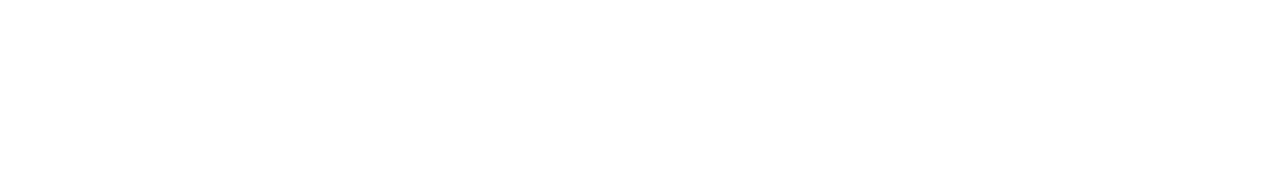
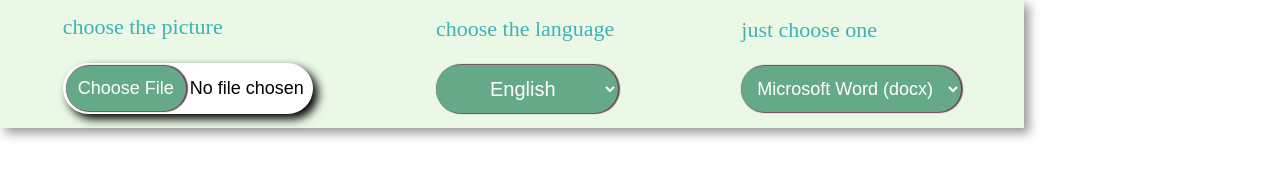
Before and after one commit to GSG-G10/MA_OCR, a website: page public/index.html in a window 1280 px wide. Drawn offline with Linux system fonts and the light colour scheme.

Commit message:
creat input fields

```diff
--- a/public/index.html
+++ b/public/index.html
@@ -4,9 +4,68 @@
   <meta charset="UTF-8">
   <meta http-equiv="X-UA-Compatible" content="IE=edge">
   <meta name="viewport" content="width=device-width, initial-scale=1.0">
+  <link rel="stylesheet" href="style.css">
   <title>MA_OCR</title>
 </head>
 <body>
+  <div class="main-contenar">
+    <div>
+      <label class="input-img-label">choose the picture</label><br>
+      <input class="input-img-input" type="file" required >
+    </div>
+    <div class="choose-language">
+      <label class="language-label" for="language">choose the language</label><br>
+      <select class="language-select" name="language">
+        <option value="English">English</option>
+        <option value="French">French</option>
+        <option value="Arabic">Arabic</option>
+        <option value="German">German</option>
+        <option value="Chinese">Chinese</option>
+      </select>
+    </div>
+    <div class="type-label">
+      <label class="type-label-what"for="to-what">just choose one</label><br>
+      <select class="type-select" name="to-what">
+        <option value="Microsoft Word (docx)">Microsoft Word (docx)</option>
+        <option value="Microsoft Excle (xlsx)">Microsoft Excle (xlsx)</option>
+        <option value="Text Plain (txt)">Text Plain (txt)</option>
+      </select>
+    </div>
+  </div>
 
+
+
+
+
+
+
+  <!-- <div class="main-form">
+    <div class="input-img">
+      <label class="input-img-label">choose the picture</label>
+      <input class="input-img-input" type="file" id="myfile" name="myfile" required >
+    </div>
+
+    <div class="choose-language">
+      <label class="language-label" for="language">choose the language</label>
+      <select class="language-select" name="language">
+        <option value="English">English</option>
+        <option value="French">French</option>
+        <option value="Arabic">Arabic</option>
+        <option value="German">German</option>
+        <option value="Chinese">Chinese</option>
+      </select>
+    </div>
+
+    <div class="type-label">
+      <label class="type-label-what"for="to-what">just choose one</label>
+      <select class="type-select" name="to-what">
+        <option value="Microsoft Word (docx)">Microsoft Word (docx)</option>
+        <option value="Microsoft Excle (xlsx)">Microsoft Excle (xlsx)</option>
+        <option value="Text Plain (txt)">Text Plain (txt)</option>
+      </select>
+    </div>
+    <input type="submit">
+  </div> -->
+  <script src="./script.js"></script>
 </body>
 </html>
--- a/public/script.js
+++ b/public/script.js
@@ -0,0 +1,66 @@
+/* eslint-disable no-undef */
+function updateImageDisplay() {
+  while (preview.firstChild) {
+    preview.removeChild(preview.firstChild);
+  }
+
+  const curFiles = input.files;
+  if (curFiles.length === 0) {
+    const para = document.createElement('p');
+    para.textContent = 'No files currently selected for upload';
+    preview.appendChild(para);
+  } else {
+    const list = document.createElement('ol');
+    preview.appendChild(list);
+
+    // eslint-disable-next-line no-restricted-syntax
+    for (const file of curFiles) {
+      const listItem = document.createElement('li');
+      const para = document.createElement('p');
+      if (validFileType(file)) {
+        para.textContent = `File name ${file.name}, file size ${returnFileSize(
+          file.size,
+        )}.`;
+        const image = document.createElement('img');
+        image.src = URL.createObjectURL(file);
+
+        listItem.appendChild(image);
+        listItem.appendChild(para);
+      } else {
+        para.textContent = `File name ${file.name}: Not a valid file type. Update your selection.`;
+        listItem.appendChild(para);
+      }
+
+      list.appendChild(listItem);
+    }
+  }
+}
+
+const fileTypes = [
+  'image/apng',
+  'image/bmp',
+  'image/gif',
+  'image/jpeg',
+  'image/pjpeg',
+  'image/png',
+  'image/svg+xml',
+  'image/tiff',
+  'image/webp',
+  'image/x-icon',
+];
+
+function validFileType(file) {
+  return fileTypes.includes(file.type);
+}
+
+function returnFileSize(number) {
+  if (number < 1024) {
+    return `${number}bytes`;
+  }
+  if (number >= 1024 && number < 1048576) {
+    return `${(number / 1024).toFixed(1)}KB`;
+  }
+  if (number >= 1048576) {
+    return `${(number / 1048576).toFixed(1)}MB`;
+  }
+}
--- a/public/style.css
+++ b/public/style.css
@@ -0,0 +1,92 @@
+*{
+  margin: 0 ;
+  padding: 0;
+  box-sizing: border-box;
+}
+
+.main-form{
+  margin: auto;
+  display: flex;
+  justify-content: center;
+  align-items: center;
+  border: 1px solid rgb(118, 113, 113);
+}
+.main-contenar{
+  display: flex;
+  justify-content: center;
+  align-items: center;
+  width: 80%;
+  height: 8rem;
+  justify-content: space-around;
+  border: 1px solid rgb(234, 248, 229);
+  background-color:rgb(234, 248, 229) ;
+  box-shadow: 5px 5px 10px rgb(150, 150, 150);
+
+
+}
+
+.input-img-label {
+  color: rgb(63, 179, 179);
+  font-size: 22px;
+  margin-bottom: 5px;
+  display: block;
+
+}
+.input-img-input{
+  padding: 3px;
+  font-size: 18px;
+  background: white;
+  border-radius: 50px;
+  width: 250px;
+  box-shadow: 5px 5px 10px black;
+  outline: none;
+}
+::-webkit-file-upload-button{
+  color: white;
+  background-color: rgb(101, 169, 137);
+  padding: 12px;
+  border: none;
+  border-radius: 50px;
+  box-shadow: 1px 0 1px 1px #6b4559;
+  outline: none;
+}
+
+.language-label{
+  color: rgb(63, 179, 179);
+  font-size: 22px;
+  margin-bottom: 5px;
+  display: block;
+}
+.language-select{
+  color: white;
+  background-color: rgb(101, 169, 137);
+  padding: 12px;
+  border: none;
+  border-radius: 50px;
+  box-shadow: 1px 0 1px 1px #6b4559;
+  outline: none;
+  font-size: 20px;
+  width: 182px;
+  padding-left: 50px;
+  box-shadow: 1px 0 1px 1px #6b4559;
+
+}
+.type-label-what{
+  color: rgb(63, 179, 179);
+  font-size: 22px;
+  margin-bottom: 5px;
+  display: block;
+
+}
+.type-select{
+  color: white;
+  background-color: rgb(101, 169, 137);
+  padding: 12px;
+  border: none;
+  border-radius: 50px;
+  box-shadow: 1px 0 1px 1px #6b4559;
+  outline:none;
+  font-size:18px;
+  box-shadow: 1px 0 1px 1px #6b4559;
+
+}
```
Also changed, not shown: src/server.js (+7 -7 lines).
